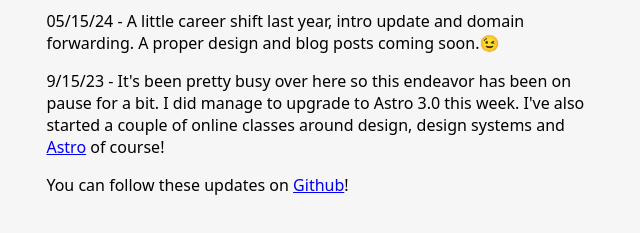
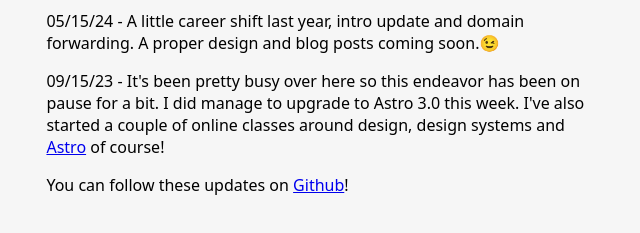
Before and after one commit to KatrinaH/katrinah-io, an Astro site: page / in a window 1280 px wide. Shown: the part 527-760 px from the top of the page, 319-959 px from the left. Built offline with nearby package versions, Linux system fonts and the light colour scheme; Astro itself is replaced by a stand-in of ours.

Commit message:
date fix

```diff
--- a/src/pages/index.astro
+++ b/src/pages/index.astro
@@ -26,7 +26,7 @@ import Layout from '../layouts/Layout.astro';
 			<p>05/15/24 - A little career shift last year, intro update and domain forwarding. A proper design and blog posts coming soon.😉</p>
 		</div>
 		<div>
-			<p>9/15/23 - It's been pretty busy over here so this endeavor has been on pause for a bit. I did manage to upgrade to Astro 3.0 this week. I've also started a couple of online classes around design, design systems and <a href="https://astro.build/" target="_blank">Astro</a> of course!</p>
+			<p>09/15/23 - It's been pretty busy over here so this endeavor has been on pause for a bit. I did manage to upgrade to Astro 3.0 this week. I've also started a couple of online classes around design, design systems and <a href="https://astro.build/" target="_blank">Astro</a> of course!</p>
 		</div>
 		<div>
 			You can follow these updates on <a href="https://github.com/katrinah">Github</a>!
```
